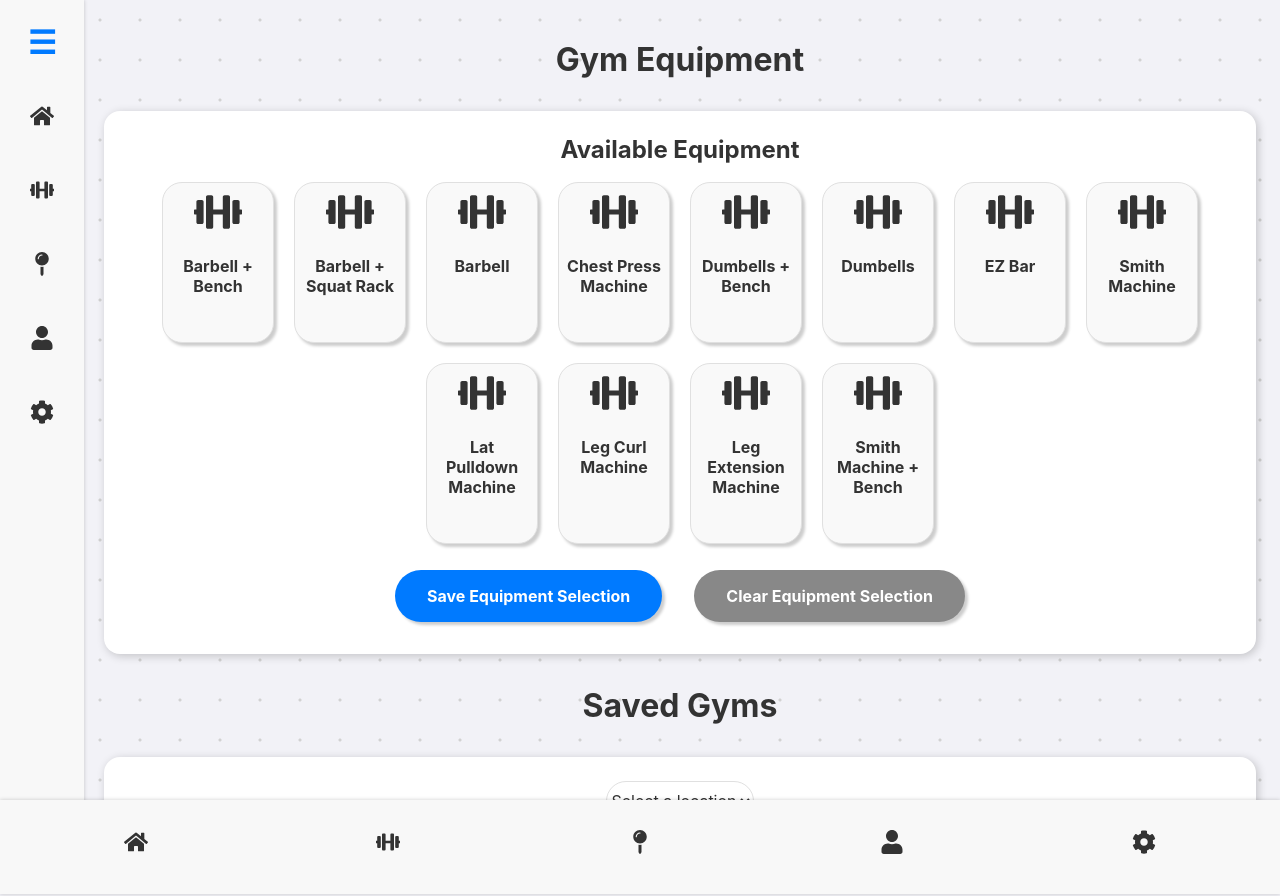
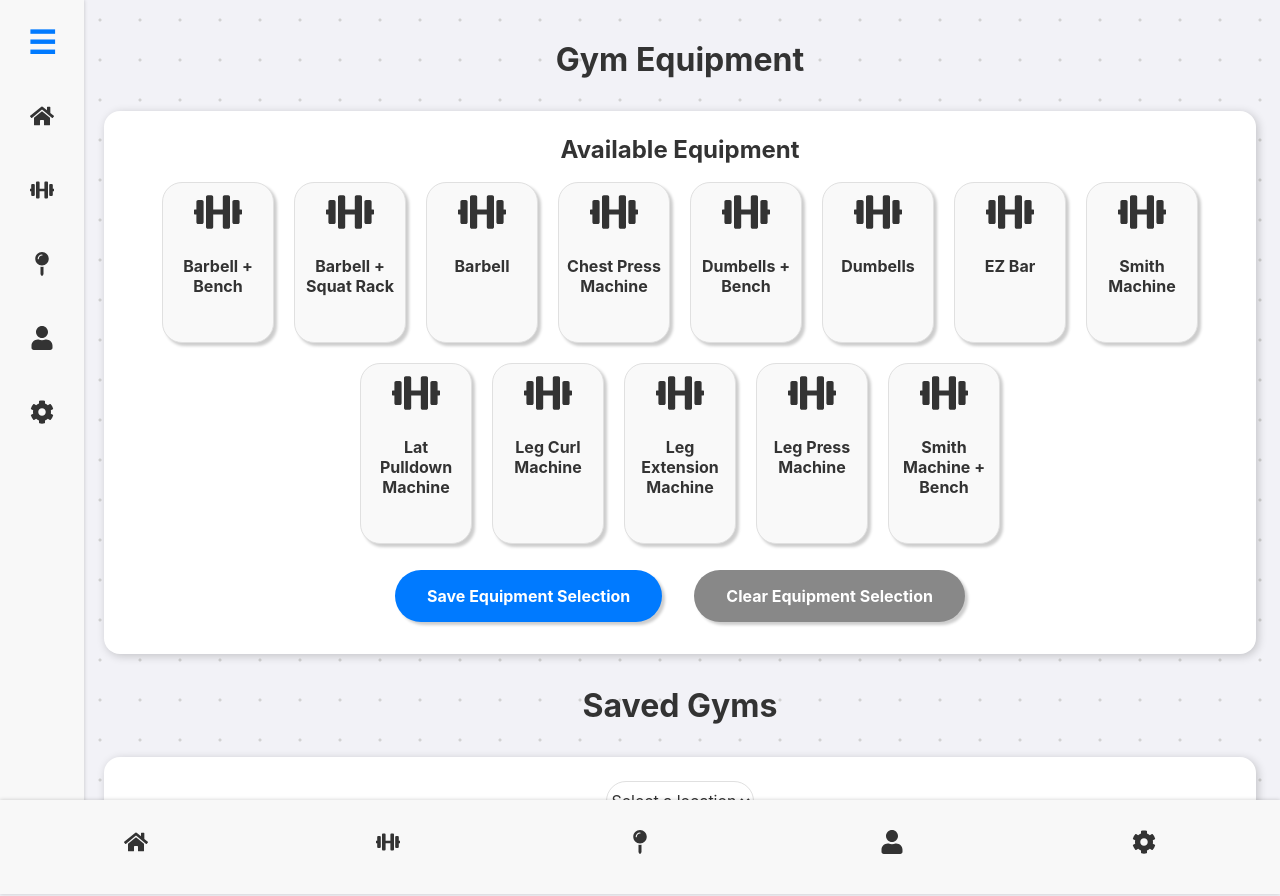
Before and after one commit to Jararered/fitness-framework, a React (Vite) app: page / in a window 1280 px wide. Both pictures are taken after a click on the element 42 px from the left and 264 px from the top of the page. Built offline with nearby package versions, Linux system fonts and the light colour scheme.

Commit message:
Add Leg Press Machine and Dumbbell Lunges to equipment and exercises lists

```diff
--- a/src/interfaces/Equipment.tsx
+++ b/src/interfaces/Equipment.tsx
@@ -12,6 +12,7 @@ export const equipment = [
     "Lat Pulldown Machine",
     "Leg Curl Machine",
     "Leg Extension Machine",
+    "Leg Press Machine",
     "Smith Machine + Bench",
 ];
 
@@ -27,6 +28,7 @@ export const equipmentIcons: { [key: string]: JSX.Element } = {
     "Lat Pulldown Machine": <FaDumbbell size={48} />,
     "Leg Curl Machine": <FaDumbbell size={48} />,
     "Leg Extension Machine": <FaDumbbell size={48} />,
+    "Leg Press Machine": <FaDumbbell size={48} />,
     "Smith Machine + Bench": <FaDumbbell size={48} />,
     "Smith Machine": <FaDumbbell size={48} />,
 };
@@ -77,7 +79,8 @@ export const equipmentExercises: { [key: string]: string[] } = {
         "Dumbbell Bicep Curl",
         "Dumbbell Hammer Curl",
         "Dumbbell Tricep Extension",
-        "Dumbbell Skull Crushers"
+        "Dumbbell Skull Crushers",
+        "Dumbbell Lunges",
     ],
     "EZ Bar": [
         "EZ Bar Curl",
@@ -100,6 +103,9 @@ export const equipmentExercises: { [key: string]: string[] } = {
     "Leg Extension Machine": [
         "Leg Extension",
         "Leg Extension + Isometric Hold"
+    ],
+    "Leg Press Machine": [
+        "Leg Press",
     ],
     "Smith Machine + Bench": [
         "Smith Machine Bench Press",
@@ -134,9 +140,11 @@ export const exerciseCategories: Record<BodyPart, string[]> = {
         "Leg Extension + Isometric Hold",
         "Leg Curl",
         "Leg Curl + Isometric Hold",
+        "Leg Press",
         "Barbell Deadlift",
         "Barbell Sumo Deadlift",
         "Barbell Romanian Deadlift",
+        "Dumbbell Lunges"
     ],
     Biceps: [
         "Dumbbell Bicep Curl",
```
